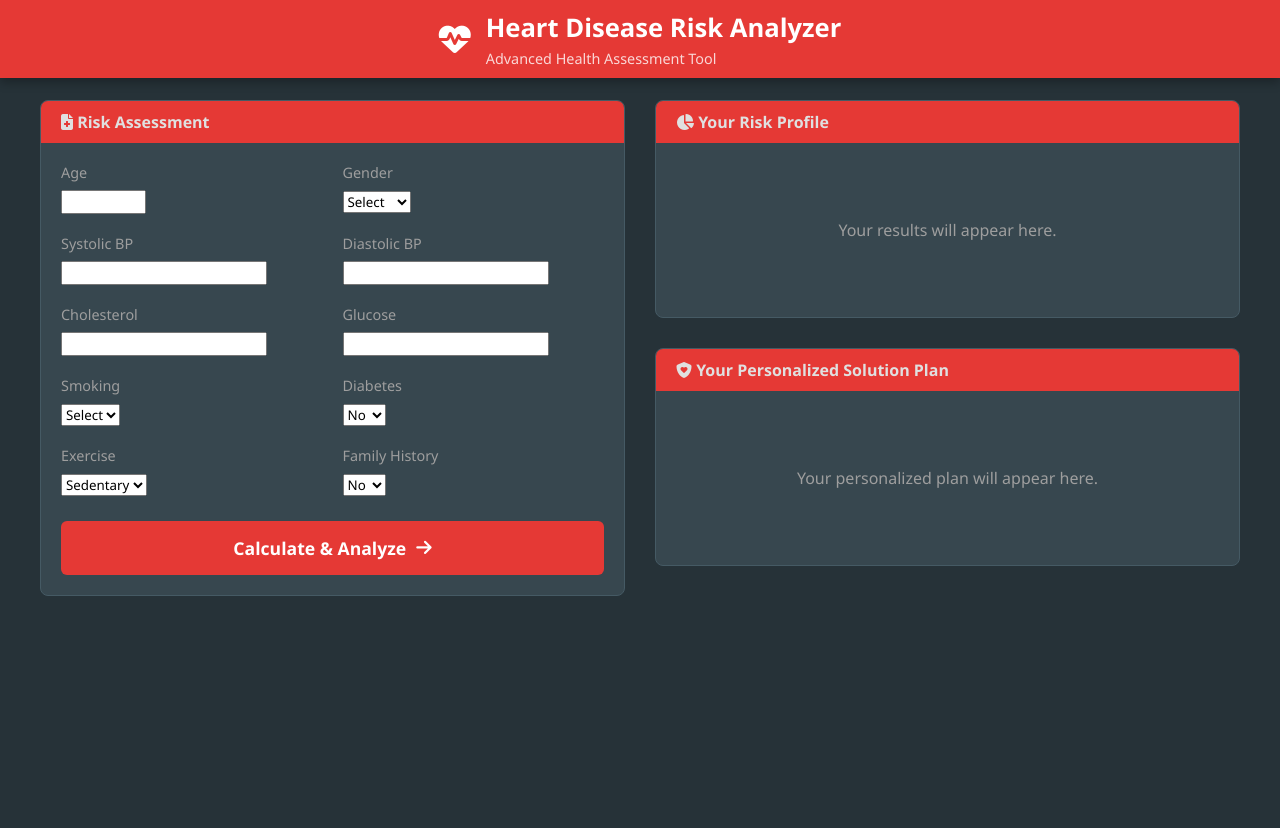
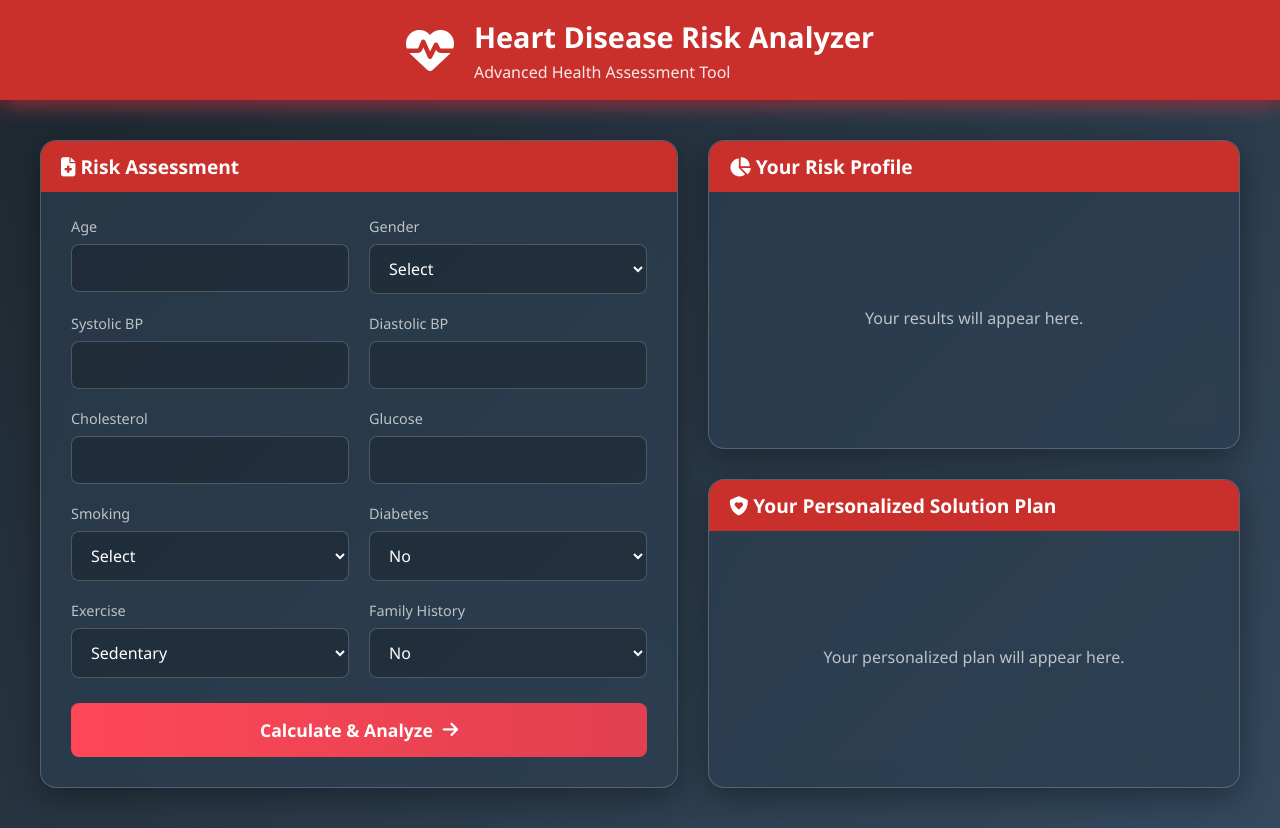
Before and after one commit to mandeep-Singhgit/HeartApp, a website: page public/home.html in a window 1280 px wide. Before the commit the page ends 800 px from the top, so only its background shows below. Drawn offline with nearby package versions, Linux system fonts and the light colour scheme.

Commit message:
Updated login page design

```diff
--- a/public/style.css
+++ b/public/style.css
@@ -1,146 +1,216 @@
 :root {
-    --primary-red: #e53935;
-    --dark-red: #c62828;
-    --green-accent: #43a047;
-    --blue-accent: #1e88e5;
-    --orange-accent: #fb8c00;
-    --purple-accent: #8e24aa;
-    --text-primary: #e0e0e0;
-    --text-secondary: #9e9e9e;
-    --bg-dark: #263238;
-    --card-dark: #37474f;
-    --border-color: #455a64;
+    --primary-red: #ff4757;
+    --dark-red: #e04050;
+    --green-accent: #2ed573;
+    --blue-accent: #5352ed;
+    --orange-accent: #ffa502;
+    --text-primary: #ffffff;
+    --text-secondary: #bdc3c7;
+    --dark-bg-start: #1e272e;
+    --dark-bg-end: #34495e;
+    --glass-bg: rgba(44, 62, 80, 0.7); /* Slightly darker glass for readability */
+    --border-color: rgba(255, 255, 255, 0.2);
 }
 * { box-sizing: border-box; font-family: 'Segoe UI', system-ui, -apple-system, BlinkMacSystemFont, sans-serif; }
 body {
-    background-color: var(--bg-dark);
+    background-image: linear-gradient(135deg, var(--dark-bg-start), var(--dark-bg-end));
     margin: 0;
     padding: 0;
     color: var(--text-primary);
     min-height: 100vh;
 }
 
-/* --- SHARED HEADER --- */
+/* --- SHARED HEADER FOR ALL PAGES --- */
 .header-plate {
     width: 100%;
-    background-color: var(--primary-red);
-    padding: 10px 0;
+    background-color: #c9302c; /* The specific red from your image */
+    padding: 15px 0;
     position: fixed;
     top: 0;
     left: 0;
     z-index: 1000;
-    box-shadow: 0 4px 10px rgba(0,0,0,0.3);
-    height: auto;
+    display: flex;
+    justify-content: center;
+    align-items: center;
+    box-shadow: 0 4px 10px rgba(0,0,0,0.3), 0 0 20px var(--primary-red); /* Glowing effect */
+    height: 100px;
 }
-.header-content { display: flex; align-items: center; justify-content: center; gap: 15px; }
-.header-content .icon { font-size: 2rem; color: #fff; }
-.header-text h1 { font-size: 1.6rem; font-weight: 600; margin: 0; color: #fff; }
-.header-text p { font-size: 0.9rem; margin: 4px 0 0 0; color: rgba(255, 255, 255, 0.8); }
+.header-content { display: flex; align-items: center; gap: 20px; color: var(--text-primary); }
+.header-content .icon { font-size: 3rem; }
+.header-text h1 { font-size: 1.8rem; font-weight: 700; margin: 0; }
+.header-text p { font-size: 1rem; margin: 5px 0 0 0; opacity: 0.9; }
 
-/* --- LOGIN / SIGNUP PAGE --- */
+/* --- LOGIN / SIGNUP PAGE SPECIFIC STYLES --- */
 .auth-body {
     display: flex;
     justify-content: center;
     align-items: center;
     padding: 20px;
-    padding-top: 100px;
+    padding-top: 140px; /* Space for fixed header */
 }
-.auth-container { max-width: 420px; width: 100%; }
+.auth-container { max-width: 400px; width: 100%; margin: auto; }
 .auth-card {
-    background: var(--card-dark);
+    border-radius: 16px;
+    border: 1px solid var(--border-color);
+    overflow: hidden;
     padding: 30px;
-    border-radius: 12px;
-    border: 1px solid var(--border-color);
     text-align: center;
+    background: var(--glass-bg); /* Glass effect */
+    backdrop-filter: blur(10px);
+    -webkit-backdrop-filter: blur(10px);
+    box-shadow: 0 8px 32px 0 rgba(0, 0, 0, 0.37);
 }
-.auth-logo { font-size: 3rem; color: var(--primary-red); margin-bottom: 15px; }
-.auth-title { font-size: 1.8rem; font-weight: 600; margin: 0 0 8px 0; }
-.auth-subtitle { font-size: 1rem; color: var(--text-secondary); margin: 0 0 30px 0; }
+.auth-logo { font-size: 3.5rem; color: var(--primary-red); margin-bottom: 20px; text-shadow: 0 0 10px rgba(255, 71, 87, 0.5); /* Heart glow */ }
+.auth-title { font-size: 2.2rem; font-weight: 700; margin: 0 0 10px 0; color: var(--text-primary); }
+.auth-subtitle { font-size: 1.1rem; margin: 0 0 30px 0; color: var(--text-secondary); }
 .form-group { margin-bottom: 20px; text-align: left; }
-.form-group label { font-size: 0.9rem; margin-bottom: 8px; display: block; color: var(--text-secondary); }
+.form-group label { font-weight: 500; margin-bottom: 8px; display: block; color: var(--text-secondary); font-size: 0.95rem; }
 .form-group input {
     width: 100%;
-    padding: 12px 15px;
-    border-radius: 6px;
+    padding: 14px 18px;
+    border-radius: 8px;
     border: 1px solid var(--border-color);
-    background-color: var(--bg-dark);
+    background-color: rgba(0,0,0,0.3); /* Darker input background */
     color: var(--text-primary);
     font-size: 1rem;
+    transition: border-color 0.3s ease;
 }
-.auth-btn { width: 100%; padding: 15px; background: var(--primary-red); color: white; font-size: 1.1rem; border: none; border-radius: 6px; cursor: pointer; font-weight: 600; margin-top: 15px; transition: background-color 0.3s; display: flex; align-items: center; justify-content: center; gap: 10px; }
-.auth-btn:hover { background: var(--dark-red); }
-.auth-switch { margin-top: 25px; color: var(--text-secondary); }
-.auth-switch a { color: var(--blue-accent); text-decoration: none; font-weight: 500; }
+.form-group input:focus { border-color: var(--primary-red); outline: none; }
+.auth-btn {
+    width: 100%;
+    padding: 16px;
+    background-image: linear-gradient(to right, var(--primary-red), var(--dark-red));
+    color: white;
+    font-size: 1.2rem;
+    border: none;
+    border-radius: 8px;
+    cursor: pointer;
+    font-weight: 600;
+    margin-top: 25px;
+    transition: all 0.3s ease;
+    display: flex;
+    align-items: center;
+    justify-content: center;
+    gap: 10px;
+}
+.auth-btn:hover { box-shadow: 0 0 20px rgba(255, 71, 87, 0.6); transform: translateY(-2px); }
+.auth-switch { margin-top: 30px; font-size: 0.95rem; color: var(--text-secondary); }
+.auth-switch a { color: var(--primary-red); text-decoration: none; font-weight: 600; transition: color 0.3s ease; }
+.auth-switch a:hover { text-decoration: underline; color: var(--dark-red); }
 
-/* --- MAIN APP PAGE --- */
-.main-content { padding: 40px; padding-top: 100px; }
+/* --- MAIN APP PAGE (HOME) SPECIFIC STYLES --- */
+.main-content { padding-top: 140px; padding-left: 40px; padding-right: 40px; padding-bottom: 40px; }
 .app-container {
-    max-width: 1200px;
+    max-width: 1300px;
     width: 100%;
     margin: 0 auto;
     display: grid;
-    grid-template-columns: 1fr 1fr;
+    grid-template-columns: 1.2fr 1fr; /* As per your image for left and right column sizes */
     gap: 30px;
-    align-items: stretch; /* Fixes alignment */
+    align-items: stretch; /* Ensures cards stretch to fill height */
 }
-.left-column, .right-column { display: flex; flex-direction: column; gap: 30px; }
-
-.card {
-    background: var(--card-dark);
-    border-radius: 8px;
-    border: 1px solid var(--border-color);
-    overflow: hidden;
-    width: 100%;
+.left-column, .right-column {
     display: flex;
     flex-direction: column;
+    gap: 30px;
 }
-.left-column .card { flex-grow: 1; }
+.card {
+    border-radius: 16px;
+    border: 1px solid var(--border-color);
+    height: 100%; /* Important for stretching */
+    overflow: hidden;
+    padding: 0; /* No padding on the card itself, padding handled internally */
+    display: flex; /* For internal layout of card content */
+    flex-direction: column; /* To make header and content stack */
+}
+.glass-card { /* Applied to cards that need the glass effect */
+    background: var(--glass-bg);
+    backdrop-filter: blur(10px);
+    -webkit-backdrop-filter: blur(10px);
+    box-shadow: 0 8px 32px 0 rgba(0, 0, 0, 0.37);
+}
 .card-header {
-    background-color: var(--primary-red);
-    padding: 10px 20px;
-    margin: 0;
+    background-color: #c9302c; /* Matching header red */
+    padding: 12px 20px;
+    margin-bottom: 25px; /* Space below header in card */
     display: flex;
     align-items: center;
     gap: 12px;
 }
-.card-header h2, .card-header i { margin: 0; font-size: 1rem; font-weight: 600; color: var(--text-primary); }
+.card-header h2 { margin: 0; font-size: 1.2rem; font-weight: 600; color: var(--text-primary); }
+.card-header i { font-size: 1.2rem; color: var(--text-primary); }
 
-form { padding: 20px; flex-grow: 1; display: flex; flex-direction: column; }
-.form-grid { display: grid; grid-template-columns: 1fr 1fr; gap: 20px; margin-bottom: auto; }
+form { padding: 0 30px 30px 30px; display: flex; flex-direction: column; flex-grow: 1; } /* Added flex for form content */
+.form-grid {
+    display: grid;
+    grid-template-columns: 1fr 1fr;
+    gap: 20px;
+    margin-bottom: auto; /* Pushes button to bottom if content is short */
+}
 .form-grid label { font-weight: 500; margin-bottom: 8px; display: block; color: var(--text-secondary); font-size: 0.9rem; }
-.predict-btn { width: 100%; padding: 15px; background: var(--primary-red); color: white; font-size: 1.1rem; border: none; border-radius: 6px; cursor: pointer; font-weight: 600; margin-top: 25px; transition: background-color 0.3s; display: flex; align-items: center; justify-content: center; gap: 10px; }
-.predict-btn:hover { background: var(--dark-red); }
+.form-grid input, .form-grid select {
+    width: 100%;
+    padding: 12px 15px;
+    border-radius: 8px;
+    border: 1px solid var(--border-color);
+    background-color: rgba(0,0,0,0.2);
+    color: var(--text-primary);
+    font-size: 1rem;
+}
+.predict-btn {
+    width: 100%;
+    padding: 15px;
+    background-image: linear-gradient(to right, var(--primary-red), var(--dark-red));
+    color: white;
+    font-size: 1.1rem;
+    border: none;
+    border-radius: 8px;
+    cursor: pointer;
+    font-weight: 600;
+    margin-top: 25px;
+    transition: all 0.3s ease;
+    display: flex;
+    align-items: center;
+    justify-content: center;
+    gap: 10px;
+}
+.predict-btn:hover { box-shadow: 0 0 20px rgba(255, 71, 87, 0.6); transform: translateY(-3px); }
 
-#risk-profile-content, #solution-content { padding: 20px; flex-grow: 1; display: flex; flex-direction: column; justify-content: center; }
-.chart-container { position: relative; height: 180px; width: 180px; margin: 10px auto 20px auto; }
+#risk-profile-content, #solution-content { padding: 0 30px 30px 30px; flex-grow: 1; display: flex; flex-direction: column; justify-content: center; } /* For vertical centering of content */
+.chart-container { position: relative; height: 200px; width: 200px; margin: 0 auto 20px auto; }
 .chart-text { position: absolute; top: 50%; left: 50%; transform: translate(-50%, -50%); text-align: center; }
-.chart-text-percent { font-size: 2.5rem; font-weight: 700; }
+.chart-text-percent { font-size: 2.8rem; font-weight: 700; }
 .chart-text-label { font-size: 1rem; color: var(--text-secondary); }
 
-.risk-factors-list { list-style: none; padding: 0; margin-top: 15px; width: 100%; }
-.risk-factors-list li { display: flex; justify-content: space-between; align-items: center; padding: 12px 0; border-bottom: 1px solid var(--border-color); font-size: 0.95rem; }
+.risk-factors-list { list-style: none; padding: 0; margin-top: 15px; }
+.risk-factors-list li { display: flex; justify-content: space-between; align-items: center; padding: 14px 5px; border-bottom: 1px solid var(--border-color); font-size: 0.95rem; }
 .risk-factors-list li:last-child { border-bottom: none; }
 .risk-factors-list i { color: var(--orange-accent); }
 
-.solution-plan { display: grid; grid-template-columns: 1.5fr 1fr; align-items: center; gap: 20px; width: 100%; }
+.solution-plan { display: grid; grid-template-columns: 1.5fr 1fr; align-items: center; gap: 20px; }
 .solution-plan ul { list-style: none; padding: 0; margin: 0;}
 .solution-plan li { display: flex; align-items: center; gap: 15px; margin-bottom: 15px; }
-.solution-plan .icon-circle { width: 40px; height: 40px; border-radius: 50%; display: flex; align-items: center; justify-content: center; color: #fff; font-size: 1.2rem; flex-shrink: 0; }
+.solution-plan .icon-circle {
+    width: 45px; height: 45px; border-radius: 50%; display: flex;
+    align-items: center; justify-content: center; color: var(--text-primary);
+    font-size: 1.3rem; flex-shrink: 0;
+}
 .solution-plan .icon-circle.checkup { background-color: var(--primary-red); }
 .solution-plan .icon-circle.exercise { background-color: var(--blue-accent); }
 .solution-plan .icon-circle.diet { background-color: var(--orange-accent); }
 .solution-plan .icon-circle.sleep { background-color: var(--green-accent); }
-.solution-plan .icon-circle.stress { background-color: var(--purple-accent); }
+.solution-plan .icon-circle.stress { background-color: #9b59b6; } /* Example purple */
 .solution-plan .recommendation-text strong { display: block; font-weight: 600; font-size: 1rem; margin-bottom: 4px; }
 .solution-plan .recommendation-text span { font-size: 0.9rem; color: var(--text-secondary); }
-.solution-chart-container { height: 220px; }
+.solution-chart-container { height: 250px; }
 
 .placeholder-text { text-align: center; padding: 40px 20px; color: var(--text-secondary); font-size: 1rem; }
 .low { color: var(--green-accent); }
 .medium { color: var(--orange-accent); }
 .high { color: var(--primary-red); }
 
+/* Fix for dropdown options appearing white */
 .form-grid select option {
-    background: #ffffff;
-    color: #000000;
+    background: var(--card-dark); /* Dark background for dropdown options */
+    color: var(--text-primary);
 }
```
